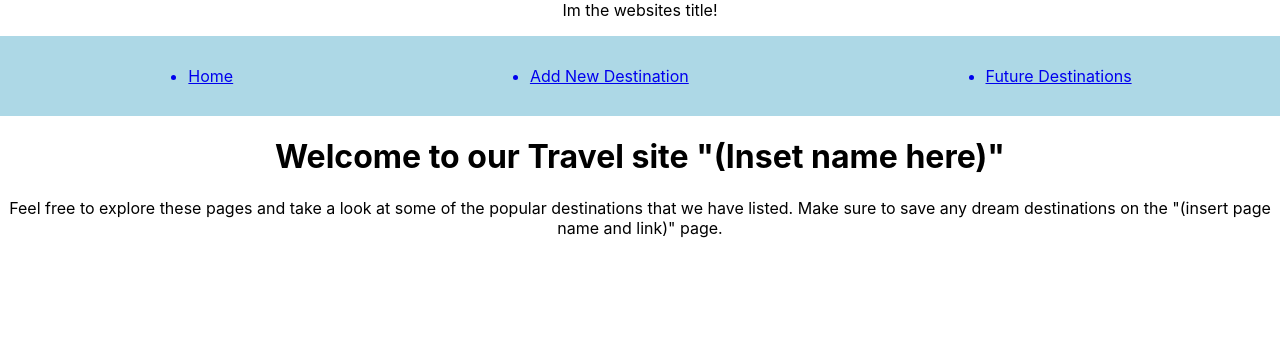
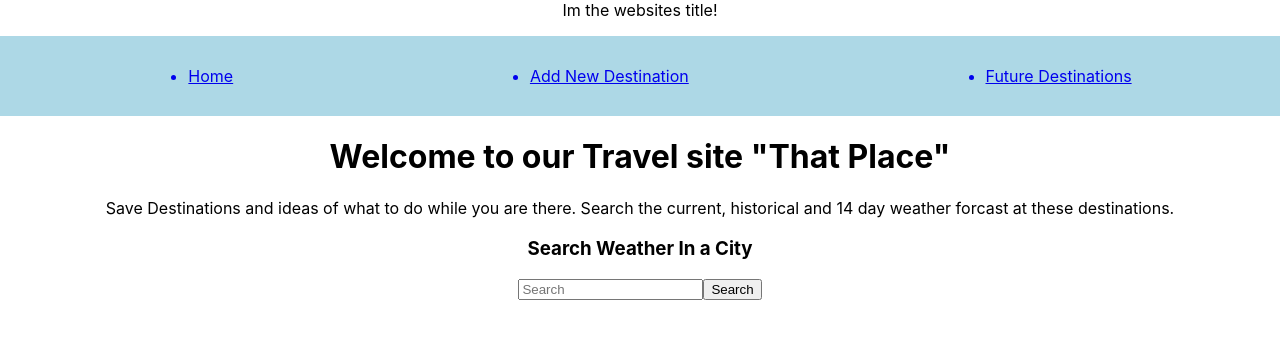
Before and after one commit to djoya200/travel, a React (Create React App) app in the folder travel/: page /home in a window 1280 px wide. Shown: the top 338 px of the page. Built offline with nearby package versions, Linux system fonts and the light colour scheme; no server answers.

Commit message:
adding weather search

```diff
--- a/travel/src/components/Home.jsx
+++ b/travel/src/components/Home.jsx
@@ -1,17 +1,58 @@
 import React, { Component } from 'react';
 
 class Home extends Component {
+    constructor() {
+        super()
+        this.state = {
+            input: " ",
+            city: " ",
+            tempF: " ",
+        }
+    }
+    componentDidMount() {
+        console.log("I mounted!!!")
+        this.callWeather()
+    }
+    callWeather = async () => {
 
+        console.log("weather for city called")
+        const query = this.state.input
+        const url = `http://api.weatherapi.com/v1/current.json?key=5b38460b0d054bb883c40944212506&q=${query}&aqi=no`
+
+        try {
+            const response = await fetch(url);
+            const data = await response.json();
+            console.log(data)
+            this.setState({
+                city: " ",
+                tempF: " ",
+            })
+        }
+        catch (err) {
+            console.log("There was an error")
+        }
+    }
+    handleChange = (event) => {
+        event.preventDefault();
+        console.log(this.state.input)
+        this.setState({
+            input: event.target.value
+        })
+
+    }
 
     render() {
         return (
             <div>
-                <h1>Welcome to our Travel site "(Inset name here)"</h1>
-                <text>Feel free to explore these pages and take a look at some of the popular destinations
-                    that we have listed.
-
-                    Make sure to save any dream destinations on the "(insert page name and link)" page.
+                <h1>Welcome to our Travel site "That Place" </h1>
+                <text>Save Destinations and ideas of what to do while you are there.
+                Search the current, historical and 14 day weather forcast at these destinations.
                 </text>
+                <h3>Search Weather In a City</h3>
+                <form action=" " className="form" onSubmit={this.callWeather}>
+                    <input type="text" name="input" placeholder="Search" onChange={this.handleChange} />
+                    <button type="submit" className="button">Search</button>
+                </form>
             </div>
         );
     }
```
